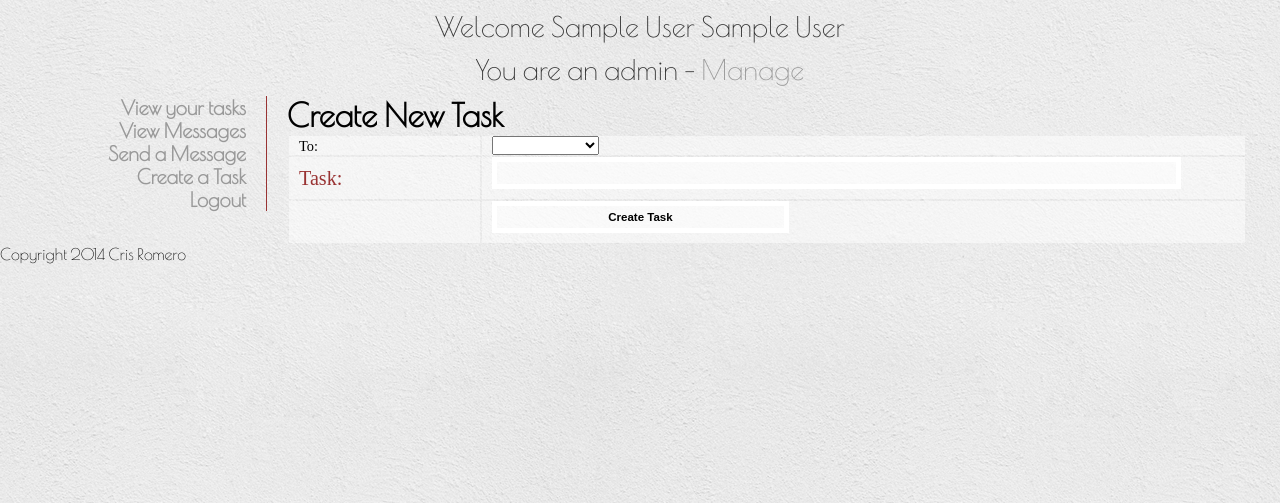
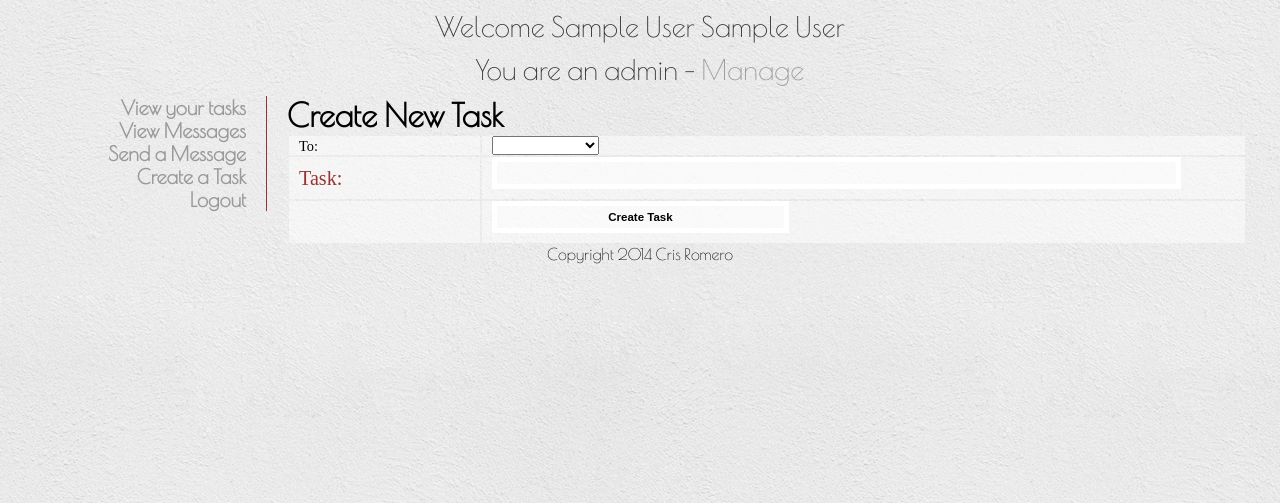
Before and after one commit to finisproductions/Family-Web, a PHP site: page /assign.php in a window 1280 px wide. Shown: the part 66-569 px from the top of the page. Run offline with PHP 8.4, Linux system fonts and the light colour scheme; the visitor is signed in with stand-in values (Sample User, id 1); data comes from the database, SQL or seed files in the repository; data that the repository does not hold is empty; some web fonts are replaced.

Commit message:
Footer
Added footer to all pages and changed footer class in the CSS.

```diff
--- a/adduser.php
+++ b/adduser.php
@@ -98,6 +98,6 @@ try
 </form>
 </table>
 
-
+<div class="footer clear">Copyright 2014 Cris Romero</div>
 </body>
 </html>
--- a/admin.php
+++ b/admin.php
@@ -23,6 +23,6 @@ $html .= "<div class='content'>\n";
 
 <?php echo $html; ?>
 <?php echo $msgdisplay; ?>
-
+<div class="footer clear">Copyright 2014 Cris Romero</div>
 </body>
 </html>
--- a/assign.php
+++ b/assign.php
@@ -81,6 +81,6 @@ try //New Tasks
 </form>
 </table>
 </div>
-<div id="footer">Copyright 2014 Cris Romero</div>
+<div class="footer clear">Copyright 2014 Cris Romero</div>
 </body>
 </html>
--- a/editmessage.php
+++ b/editmessage.php
@@ -84,5 +84,6 @@ try
 }
 ?>
 <?php echo $html; ?>
+<div class="footer clear">Copyright 2014 Cris Romero</div>
 </body>
 </html>
--- a/edittask.php
+++ b/edittask.php
@@ -76,5 +76,6 @@ try
 }
 ?>
 <?php echo $html; ?>
+<div class="footer clear">Copyright 2014 Cris Romero</div>
 </body>
 </html>
--- a/edituser.php
+++ b/edituser.php
@@ -123,5 +123,6 @@ try
 }
 ?>
 <?php echo $html; ?>
+<div class="footer clear">Copyright 2014 Cris Romero</div>
 </body>
 </html>
--- a/index.php
+++ b/index.php
@@ -51,7 +51,6 @@ $html .= "<div class='login'>\n";
 $html .= "<p><input type='submit' name='submit' value='Login'></p>\n";
 $html .= "</form>\n";
 $html .= "</div>\n";
-$html .= "<div class='footer'>Copyright 2016 | Cristobal Romero </div>"
 //$html .= "<p><a href='password.php'>Forgot your password?</a></p>\n";
 switch ($_GET["msg"])
 	{
@@ -68,6 +67,6 @@ switch ($_GET["msg"])
 <?php echo $html; ?>
 <?php echo $msgdisplay; ?>
 <div class='clear'></div>
-
+<div class="footer">Copyright 2014 Cris Romero</div>
 </body>
 </html>
--- a/managemessages.php
+++ b/managemessages.php
@@ -66,6 +66,6 @@ try
 ?>
 
 <?php echo $html; ?>
-
+<div class="footer clear">Copyright 2014 Cris Romero</div>
 </body>
 </html>
--- a/managetasks.php
+++ b/managetasks.php
@@ -67,6 +67,6 @@ try
 ?>
 
 <?php echo $html; ?>
-
+<div class="footer clear">Copyright 2014 Cris Romero</div>
 </body>
 </html>
--- a/manageusers.php
+++ b/manageusers.php
@@ -57,6 +57,6 @@ try
 ?>
 
 <?php echo $html; ?>
-
+<div class="footer clear">Copyright 2014 Cris Romero</div>
 </body>
 </html>
--- a/messages.php
+++ b/messages.php
@@ -79,5 +79,6 @@ try // Display Messages
 
 <?php echo $html; ?>
 <div class='clear'></div>
+<div class="footer clear">Copyright 2014 Cris Romero</div>
 </body>
 </html>
--- a/send.php
+++ b/send.php
@@ -72,10 +72,9 @@ try // New Message
 <input type='submit' name='submit' value='Send Message' class='btnLeft'>
 </td>
 </tr>
+</form>
 </table>
-</form>
 </div>
-
-
+<div class="footer clear">Copyright 2014 Cris Romero</div>
 </body>
 </html>
--- a/styles.css
+++ b/styles.css
@@ -214,12 +214,15 @@ input button {
 	float: left;
 }
 
-.foot {
-		width: 45%;
-		margin-left: 25%;
-		margin-right:25%;
-}
+
 
 .clear {
 	clear:both;
 }
+
+.footer {
+            text-align: center;
+            width: 60%;
+            margin-left: 20%;
+            margin-right: 20%;
+}
--- a/tasks.php
+++ b/tasks.php
@@ -75,6 +75,6 @@ try //Display Tasks
 ?>
 
 <?php echo $html; ?>
-
+<div class="footer clear">Copyright 2014 Cris Romero</div>
 </body>
 </html>
--- a/user.php
+++ b/user.php
@@ -35,6 +35,6 @@ switch ($_GET["msg"])
 <?php echo $html; ?>
 <?php echo $msgdisplay; ?>
 </div>
-
+<div class="footer clear">Copyright 2014 Cris Romero</div>
 </body>
 </html>
--- a/usermessages.php
+++ b/usermessages.php
@@ -56,5 +56,6 @@ try
 }
 ?>
 <?php echo $html; ?>
+<div class="footer clear">Copyright 2014 Cris Romero</div>
 </body>
 </html>
```
